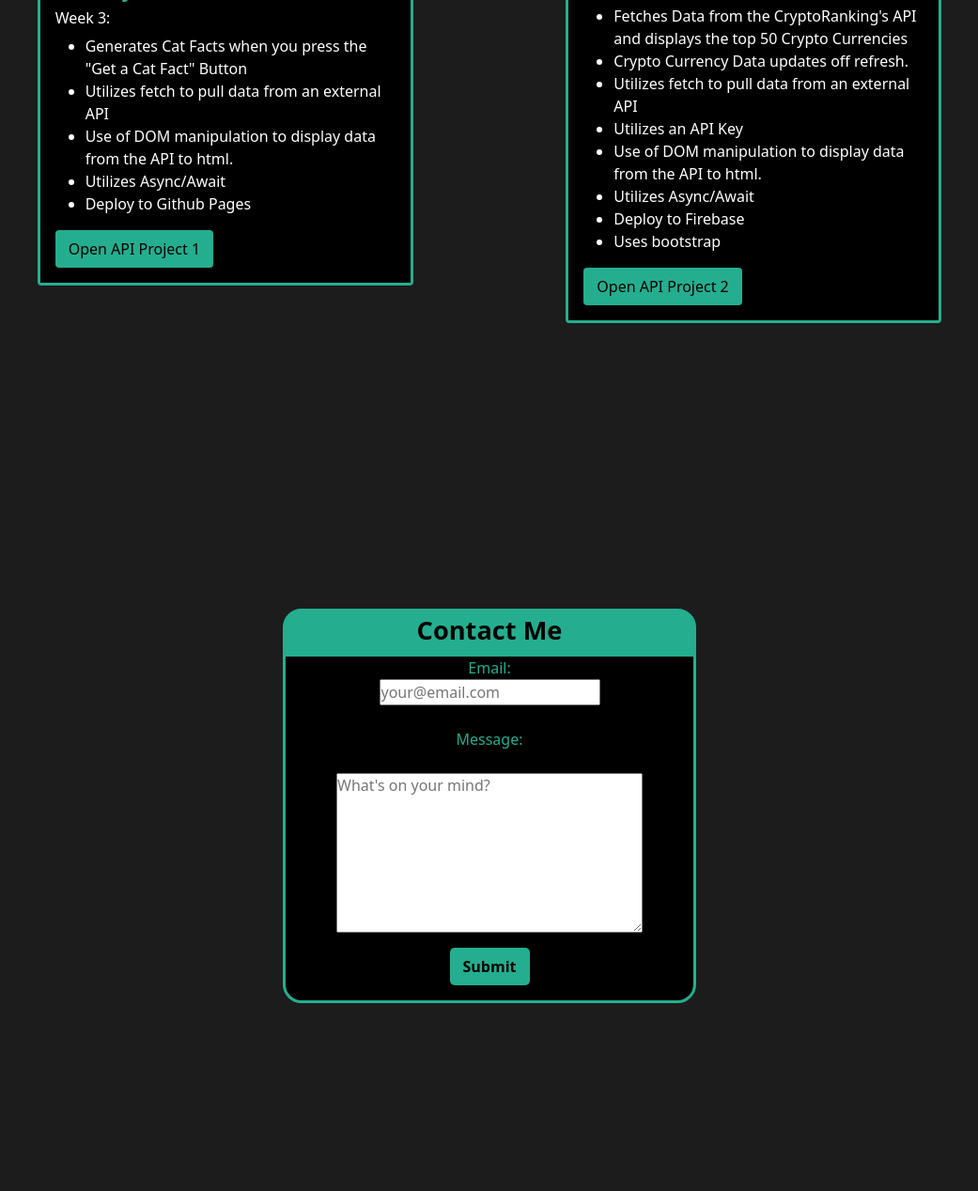
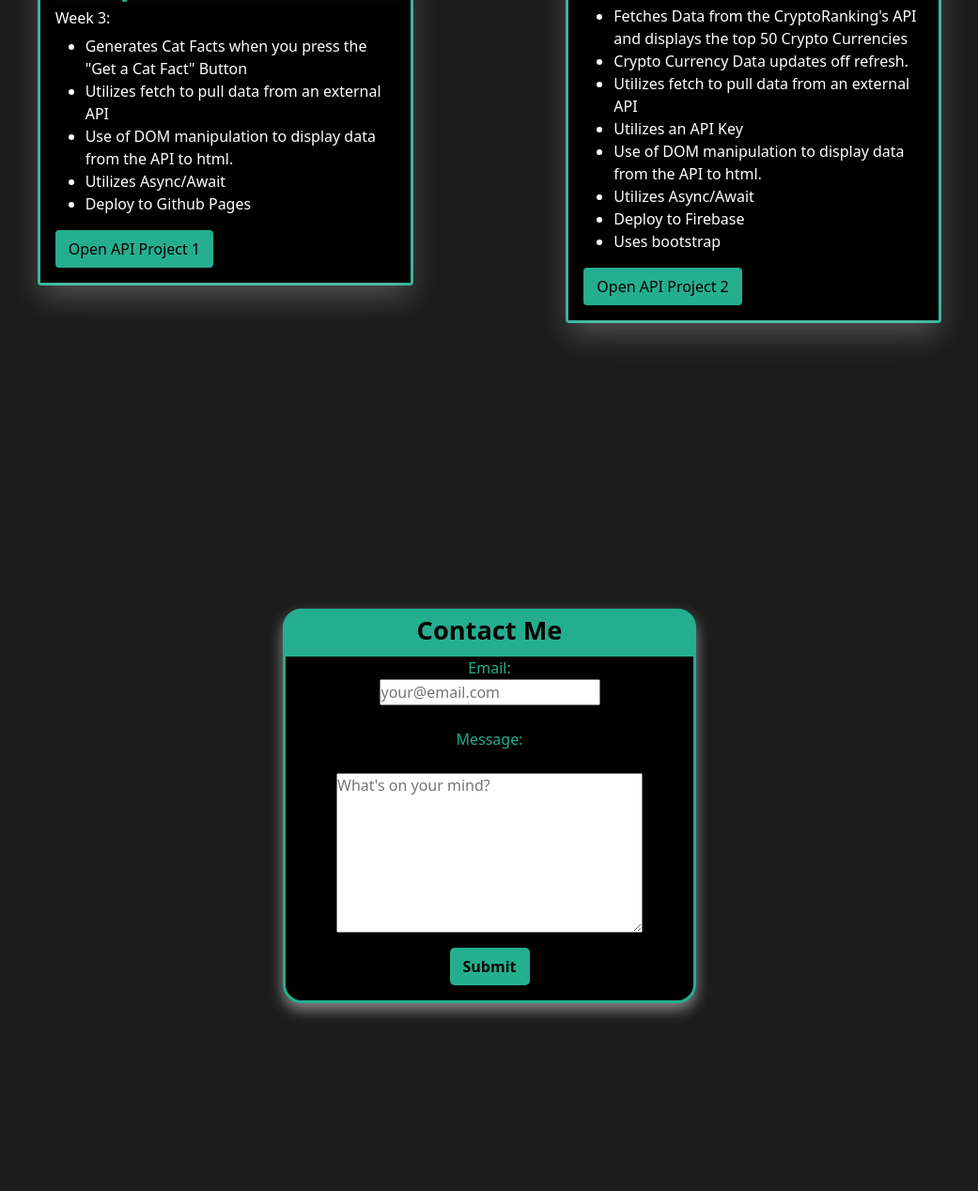
Before and after one commit to BrandontheDev360/Portfolio, a plain HTML site: page index.html in a window 1280 px wide. Shown: the part 2938-4206 px from the top of the page at 94% size, without its empty margins (119-1160 px from the left). Drawn offline with nearby package versions, Linux system fonts and the light colour scheme.

Commit message:
make website cards and forms pop more

```diff
--- a/style.css
+++ b/style.css
@@ -154,6 +154,7 @@ body {
 .card-body {
     background-color: black ;
     color: white;
+    box-shadow: 0px 15px 30px rgba(255, 255, 255, 0.233);
 }
 
 .card-img-top {
@@ -163,6 +164,7 @@ body {
     position: relative;
     display: flex;
     flex-wrap: wrap;
+    box-shadow: 0px 15px 30px rgba(255, 255, 255, 0.233);
 }
 
 #cards {
@@ -311,7 +313,6 @@ body {
     justify-content: space-between;
     min-width: 18rem;
     min-height: 10rem;
-
 }
 
 #fontIcons > i {
@@ -367,6 +368,8 @@ body {
     width: min(35%);
     min-width: 20rem;
     min-height: 20rem;
+    box-shadow: 0px 7px 15px rgba(255, 255, 255, 0.473);
+
 }
 
 #contact-head {
```
